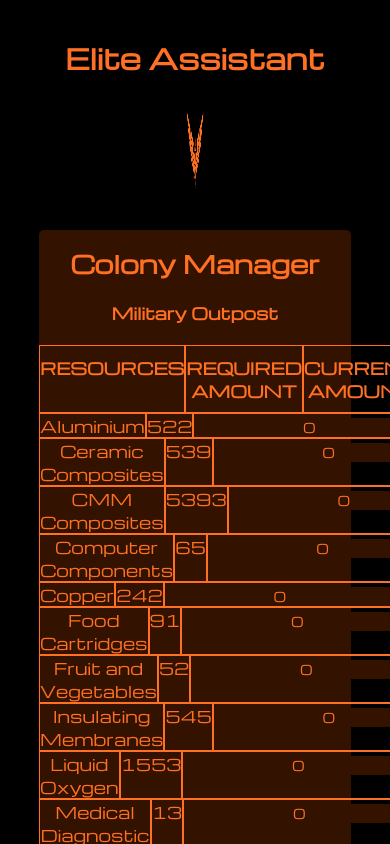
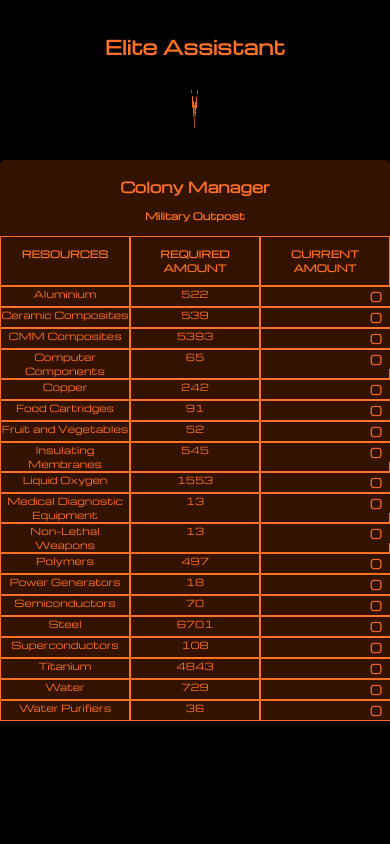
Before and after one commit to rubeun/elite-assistant, a React (Create React App) app: page / in a window 390 px wide. Shown: the top 844 px of the page. Built offline with nearby package versions, Linux system fonts and the light colour scheme.

Commit message:
mobile styles

```diff
--- a/src/Colony/Colony.module.css
+++ b/src/Colony/Colony.module.css
@@ -12,7 +12,7 @@
 
 .resourcesGrid {
   display: grid;
-  grid-template-columns: repeat(3, 1fr);
+  grid-template-columns: repeat(3, minmax(0, 1fr));;
   grid-template-rows: 1fr;
   & div {
     border: 1px solid var(--hud-text);
@@ -36,3 +36,13 @@
     padding: 10px 0;
   }
 }
+
+@media only screen and (max-width: 600px) {
+  .colonyContainer {
+    font-size: 0.6rem;
+    width: 100vw;
+  }
+}
+
+@media only screen and (max-width: 400px) {
+}
--- a/src/components/Header.module.css
+++ b/src/components/Header.module.css
@@ -28,3 +28,13 @@
     transform: rotateY(360deg);
   }
 }
+
+@media only screen and (max-width: 600px) {
+  .header {
+    font-size: 0.6rem;
+    width: 100vw;
+  }
+  .eliteLogo {
+    height: 10vmin;
+  }
+}
```
